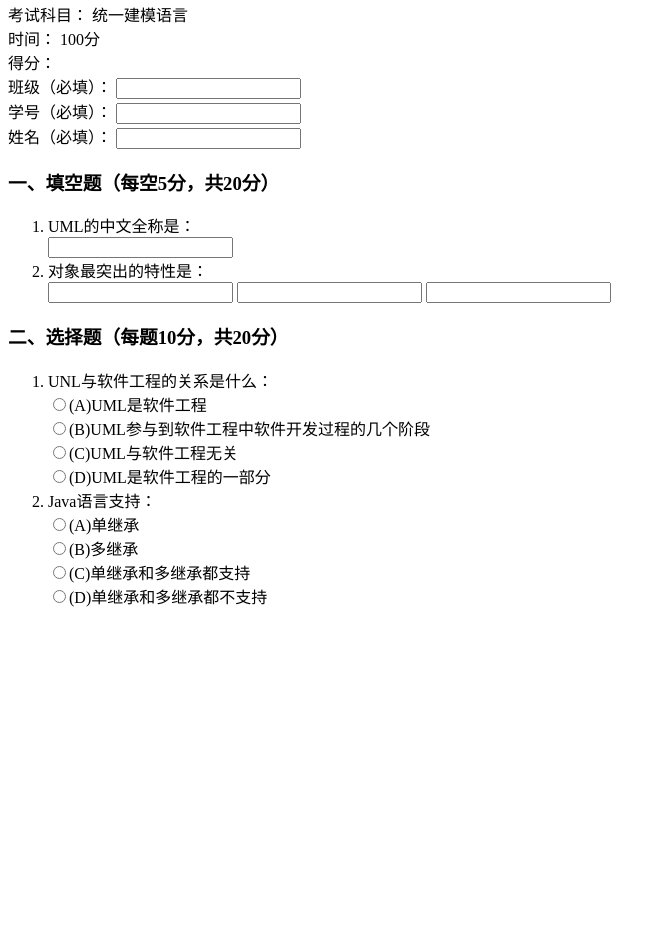
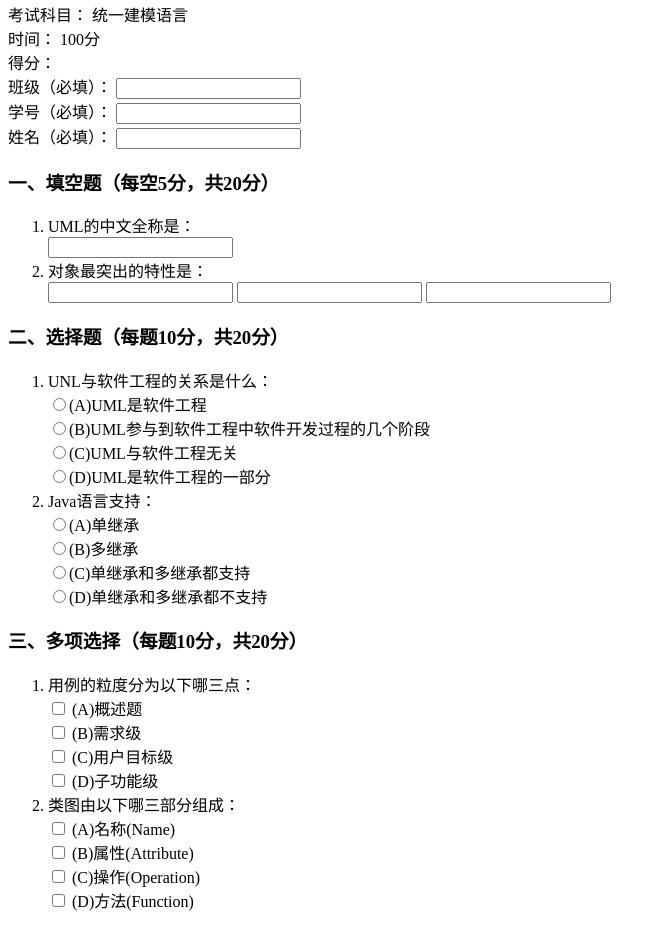
Before and after one commit to tw-lab-roadmap-1/zhangtian-task3, a plain HTML site: page exam.html in a window 1280 px wide. Shown: the part 87-1015 px from the top of the page, without its empty margins (0-666 px from the left). Before the commit the page ends 800 px from the top, so only its background shows below. Drawn offline with Linux system fonts and the light colour scheme.

Commit message:
3th problem is completed

```diff
--- a/exam.html
+++ b/exam.html
@@ -61,5 +61,48 @@
         </li>
     </ol>
 </div>
+<div>
+    <h3>三、多项选择（每题10分，共20分）</h3>
+    <ol>
+        <li>
+            <span>用例的粒度分为以下哪三点：</span>
+            <div>
+                <input type="checkbox" id="checkbox1A" value="A">
+                (A)概述题
+            </div>
+            <div>
+                <input type="checkbox" id="checkbox1B" value="B">
+                (B)需求级
+            </div>
+            <div>
+                <input type="checkbox" id="checkbox1C" value="C">
+                (C)用户目标级
+            </div>
+            <div>
+                <input type="checkbox" id="checkbox1D" value="D">
+                (D)子功能级
+            </div>
+        </li>
+        <li>
+            <span>类图由以下哪三部分组成：</span>
+            <div>
+                <input type="checkbox" id="checkbox2A" value="A">
+                (A)名称(Name)
+            </div>
+            <div>
+                <input type="checkbox" id="checkbox2B" value="B">
+                (B)属性(Attribute)
+            </div>
+            <div>
+                <input type="checkbox" id="checkbox2C" value="C">
+                (C)操作(Operation)
+            </div>
+            <div>
+                <input type="checkbox" id="checkbox2D" value="D">
+                (D)方法(Function)
+            </div>
+        </li>
+    </ol>
+</div>
 </body>
 </html>
```
